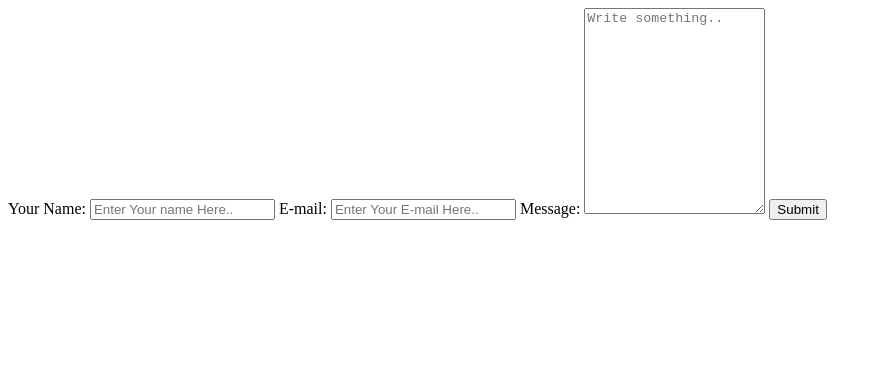
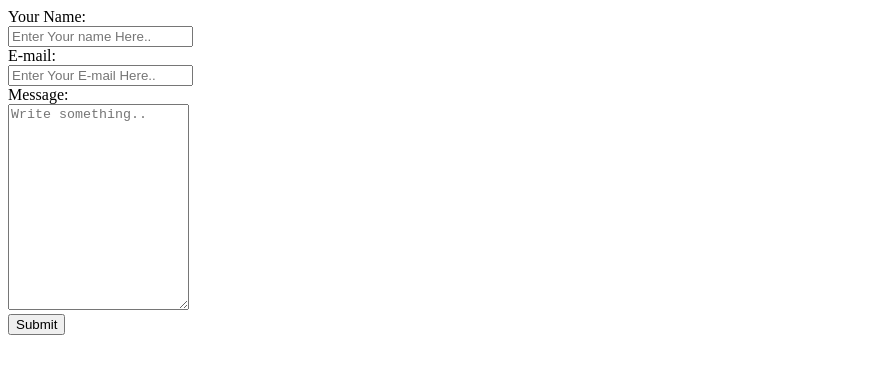
Before and after one commit to Toriyee/internetapps, a plain HTML site: page contact.html in a window 1280 px wide. Shown: the whole page, without its empty margins (0-882 px from the left). Drawn offline with Linux system fonts and the light colour scheme.

Commit message:
Update contact.html

```diff
--- a/contact.html
+++ b/contact.html
@@ -8,12 +8,12 @@
     </head>
     <body>
         <form>
-            <label for="fname">Your Name:</label>
-            <input type="text" id="fname" name="Your Name" placeholder="Enter Your name Here..">
-            <label for="fname">E-mail:</label>
-            <input type="text" id="fname" name="E-mail" placeholder="Enter Your E-mail Here..">
-            <label for="subject">Message:</label>
-            <textarea id="subject" name="subject" placeholder="Write something.." style="height:200px"></textarea>
+            <label for="fname">Your Name:</label><br />
+            <input type="text" id="fname" name="Your Name" placeholder="Enter Your name Here.."><br />
+            <label for="fname">E-mail:</label><br />
+            <input type="text" id="fname" name="E-mail" placeholder="Enter Your E-mail Here.."><br />
+            <label for="subject">Message:</label><br />
+            <textarea id="subject" name="subject" placeholder="Write something.." style="height:200px"></textarea><br />
             <input type="submit" value="Submit">
         </form>
     </body>
```
